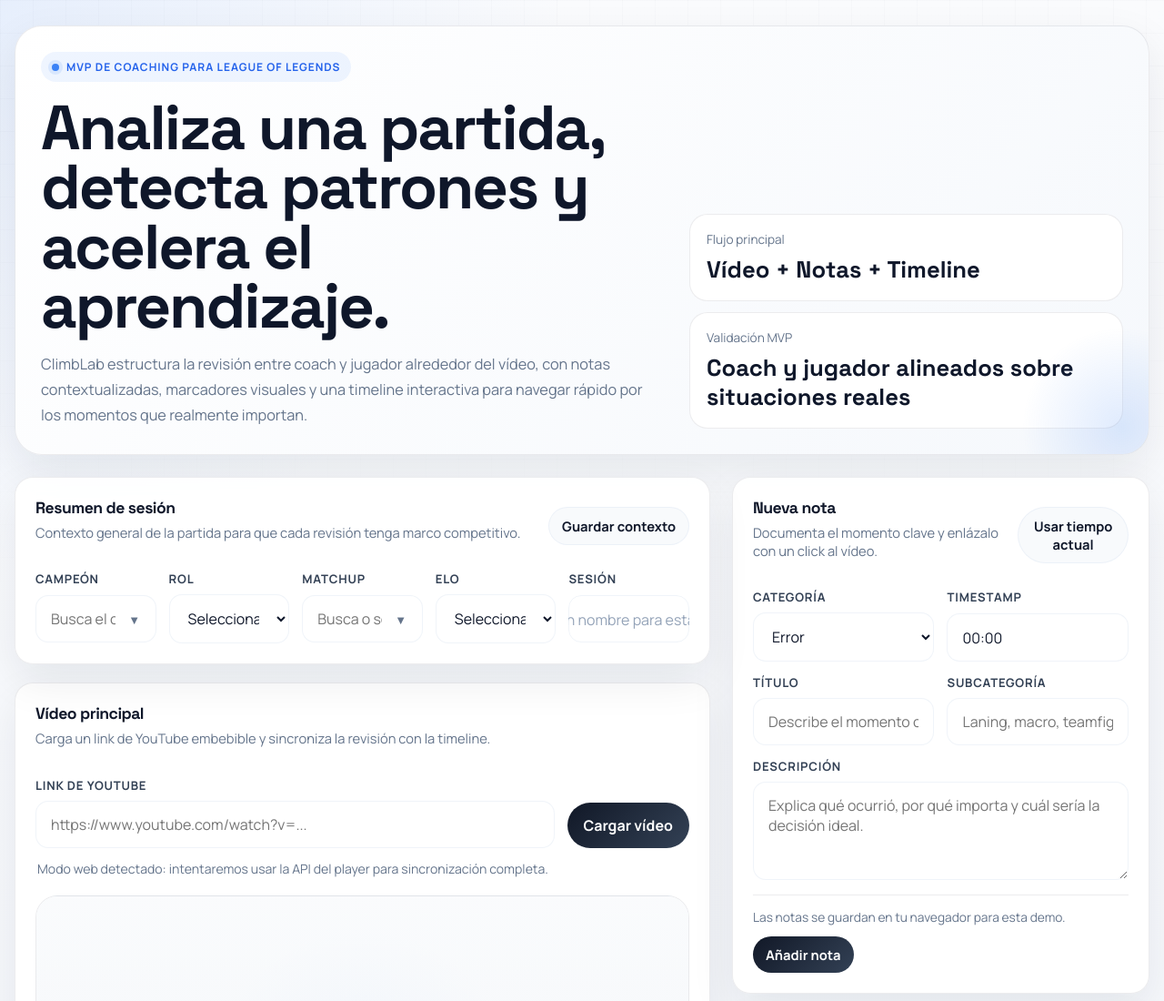
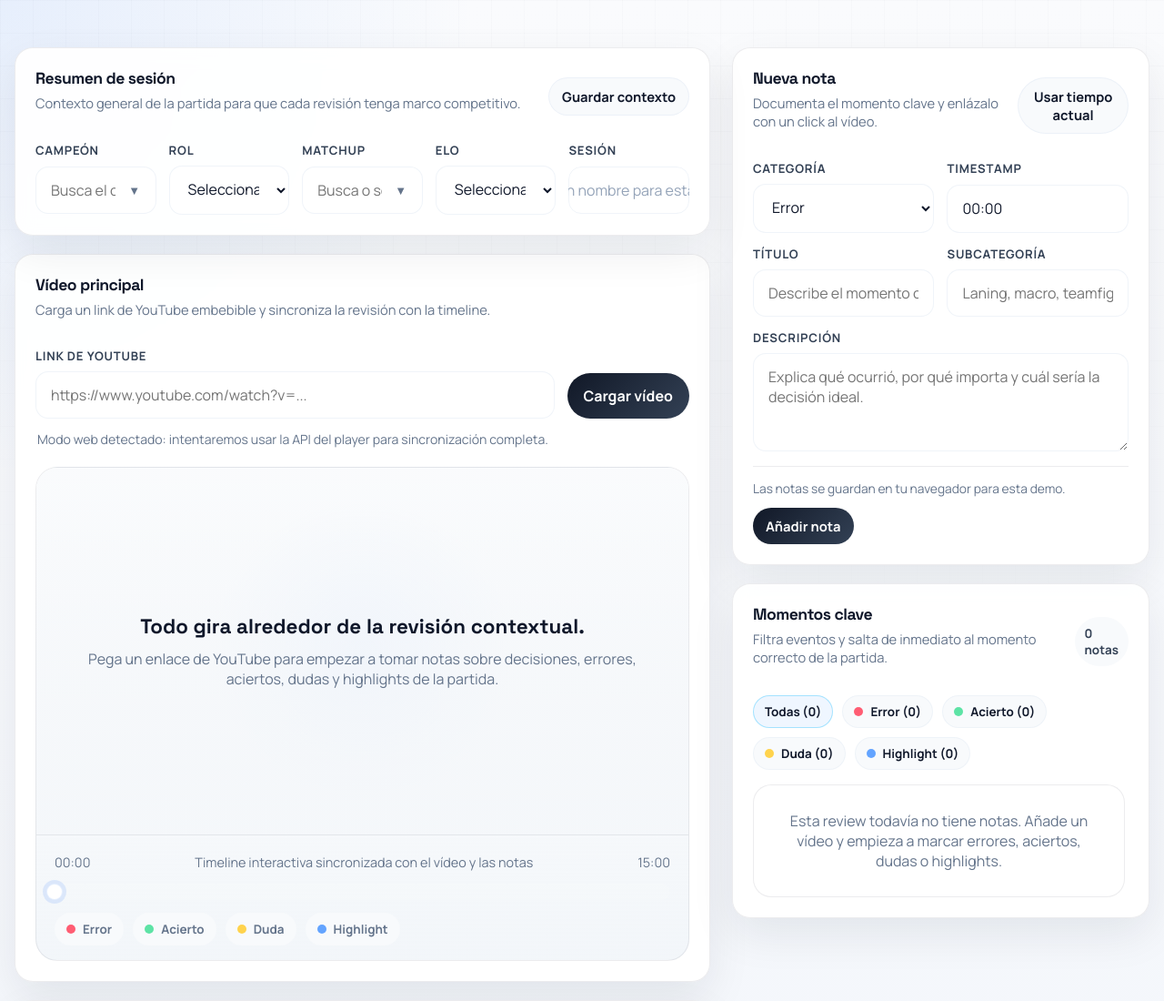
Before and after one commit to martizzz/climblab, a website: page index.html in a window 1280 px wide. Shown: the top 1100 px of the page at 91% size. Drawn offline with Linux system fonts and the light colour scheme.

Commit message:
Update index.html

```diff
--- a/index.html
+++ b/index.html
@@ -794,29 +794,6 @@
 </head>
 <body>
   <div class="shell">
-    <section class="hero">
-      <span class="eyebrow">MVP de coaching para League of Legends</span>
-      <div class="hero-grid">
-        <div>
-          <h1 class="hero-title">Analiza una partida, detecta patrones y acelera el aprendizaje.</h1>
-          <p class="hero-copy">
-            ClimbLab estructura la revisión entre coach y jugador alrededor del vídeo, con notas
-            contextualizadas, marcadores visuales y una timeline interactiva para navegar rápido por los
-            momentos que realmente importan.
-          </p>
-        </div>
-        <div class="hero-stats">
-          <div class="stat-card">
-            <div class="stat-label">Flujo principal</div>
-            <div class="stat-value">Vídeo + Notas + Timeline</div>
-          </div>
-          <div class="stat-card">
-            <div class="stat-label">Validación MVP</div>
-            <div class="stat-value">Coach y jugador alineados sobre situaciones reales</div>
-          </div>
-        </div>
-      </div>
-    </section>
 
     <main class="layout">
       <section class="stack">
```
